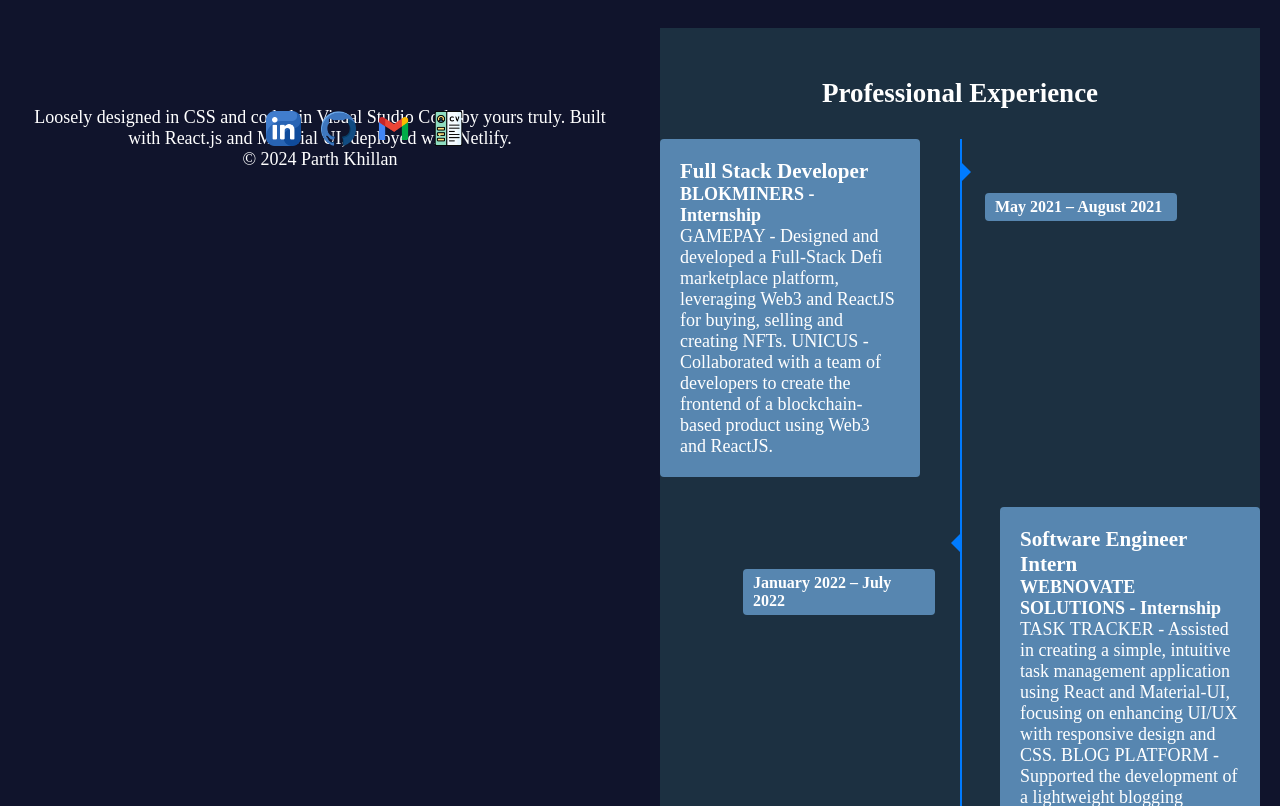
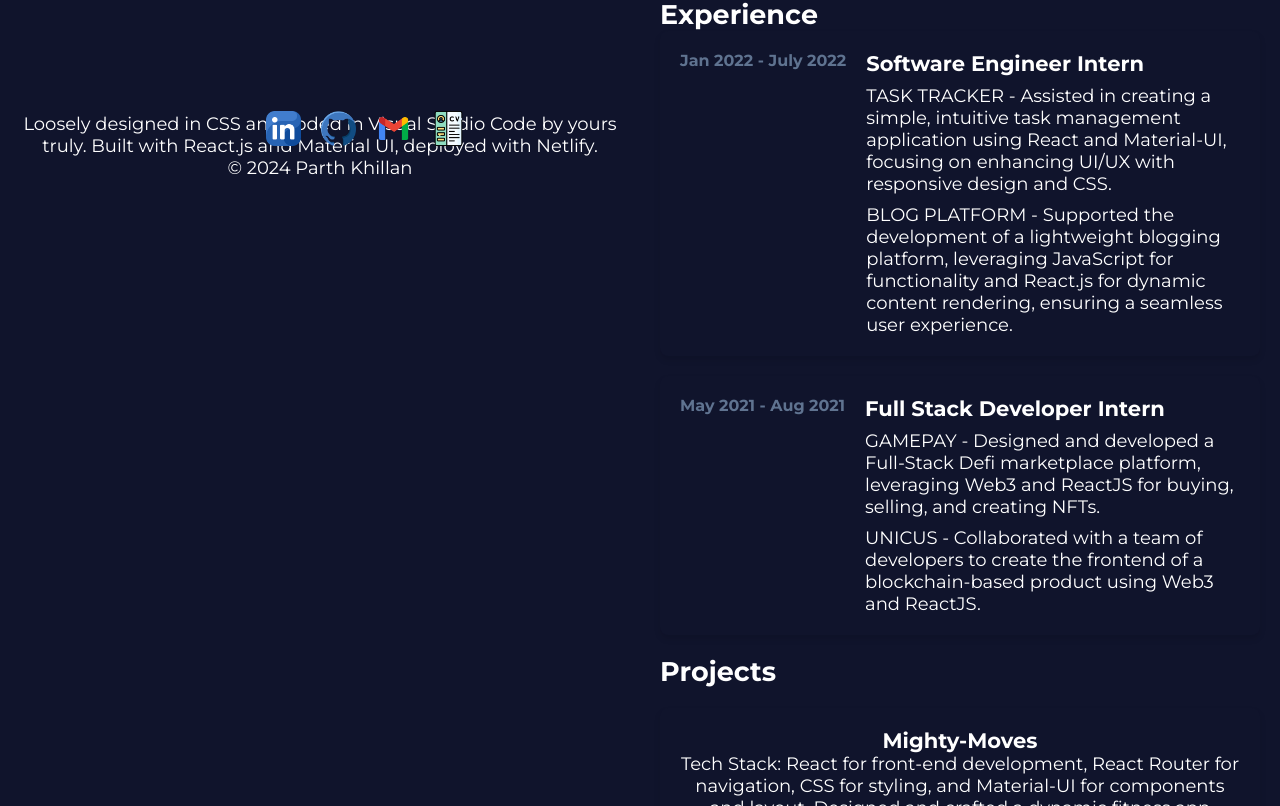
Before and after one commit to pkhillan04/portfolio, a React (Create React App) app: page / in a window 1280 px wide. Shown: the part 474-1280 px from the top of the page. Built offline with nearby package versions, Linux system fonts and the light colour scheme.

Commit message:
Modified exp. section, changed font

```diff
--- a/src/App.css
+++ b/src/App.css
@@ -1,3 +1,5 @@
+@import url('https://fonts.googleapis.com/css2?family=Montserrat:wght@400;700&display=swap');
+
 * {
   box-sizing: border-box;
   margin: 0;
@@ -5,7 +7,7 @@
 }
 
 body {
-  font-family: 'Roboto Slab', serif;
+  font-family: 'Montserrat', sans-serif;
   background-color: #10142c;
   color: white;
   font-size: 18px;
@@ -59,133 +61,75 @@ body {
 #about p {
   color: #FFF;
   /* Set the color of the paragraph text */
-  font-size: 1.2em;
+  font-size: 1em;
   /* Adjust the font size */
   line-height: 1.5;
   /* Set the line height for better readability */
 }
 
 
-#experience {
-  width: 100%;
-  padding: 50px 0;
-  background: #1C3041;
-  /* Assuming this is the background color */
-  color: white;
-  /* Assuming the text color should be white */
-}
-
 #experience .container {
-  width: 100%;
+  max-width: 600px;
   margin: 0 auto;
 }
 
-#experience h2 {
-  text-align: center;
-  margin-bottom: 30px;
+.exp-card {
+  display: flex;
+  flex-direction: column;
+  align-items: flex-start;
+  text-align: left;
+  background-color: #10142c;
+  transition: transform 0.3s ease-in-out;
+  border-radius: 8px;
+  box-shadow: 0 4px 6px rgba(0, 0, 0, 0.1);
+  margin-bottom: 20px;
+  padding: 20px;
+  overflow: hidden;
 }
 
-#experience .timeline {
-  position: relative;
-  display: flex;
-  flex-direction: column;
-  align-items: center;
+.exp-card:hover {
+  transform: scale(1.05);
+  background-color: rgba(255, 255, 255, 0.05);
 }
 
-#experience .timeline::before {
-  content: '';
-  position: absolute;
-  left: 50%;
-  top: 0;
-  bottom: 0;
-  width: 2px;
-  background: #007bff;
-  /* Color of the timeline */
-  z-index: 1;
-  /* Ensure the timeline is behind the content */
+.exp-content {
+  display: flex;
+  flex-direction: row;
 }
 
-#experience .entry {
-  display: flex;
-  justify-content: center;
-  /* Default alignment to center */
-  margin-bottom: 30px;
+.exp-date {
+  color: #5f7390;
+  /* or any color you want */
+  margin-right: 20px;
+  white-space: nowrap;
 }
 
-/* Specific alignment for each child */
-#experience .entry:nth-child(odd) {
-  justify-content: flex-start;
-  /* Aligns odd entries to the left */
+.exp-date p {
+  font-size: 16px;
+  font-weight: bold;
 }
 
-#experience .entry:nth-child(even) {
-  justify-content: flex-end;
-  /* Aligns even entries to the right */
+.exp-details {
+  flex-grow: 1;
+  /* Allows the details to fill the space */
 }
 
-#experience .entry:nth-child(odd) .entry1,
-#experience .entry:nth-child(even) .entry2 {
-  position: relative;
-  width: calc(50% - 40px);
-  /* Adjust the width of the entries */
-  background-color: #5786b0;
-  border-radius: 4px;
-  padding: 20px;
-  z-index: 2;
-  /* This ensures the entry is above the timeline */
-  color: white;
+.exp-card:hover {
+  background-color: rgba(255, 255, 255, 0.05);
 }
 
-#experience .entry .title {
-  position: absolute;
-  top: 20%;
-  transform: translateY(-50%);
-  /* This vertically centers the title */
-  padding: 5px 10px;
-  background-color: #5786b0;
-  /* Same as entry background */
-  border-radius: 4px;
-  color: white;
-  font-size: 16px;
-  font-weight: bold;
-  width: 12rem;
+.exp-card:hover h3 {
+  color: #56dbd4;
 }
 
-#experience .entry:nth-child(odd) .title {
-  left: 125%;
-  /* Place the title to the left of the odd entries */
+.exp-details h3 {
+  margin: 0;
+  /* Removes default margin from h3 */
 }
 
-#experience .entry:nth-child(even) .title {
-  right: 125%;
-  /* Place the title to the right of the even entries */
-}
-
-#experience .entry::after {
-  content: '';
-  position: absolute;
-  top: 50%;
-  transform: translateY(-90%) translateX(-50%);
-  width: 0;
-  height: 0;
-  border-style: solid;
-  z-index: 3;
-  /* Arrow should be above the timeline */
-}
-
-#experience .entry:nth-child(odd)::after {
-  /* Arrow for the odd entries */
-  left: 51%;
-  top: 5%;
-  border-width: 10px 0 10px 10px;
-  border-color: transparent transparent transparent #007bff;
-}
-
-#experience .entry:nth-child(even)::after {
-  /* Arrow for the even entries */
-  right: 49%;
-  border-width: 10px 10px 10px 0;
-  border-color: transparent #007bff transparent transparent;
+.exp-details p {
+  margin-top: 0.5em;
+  /* Adds a little space above the paragraph */
 }
 
 #projects .container {
@@ -204,7 +148,7 @@ body {
   /* Ensure text is centered */
   margin: 20px 0;
   /* Add some margin for spacing */
-  background-color: #5786b0;
+  background-color: #10142c;
   transition: transform 0.3s ease-in-out;
   border-radius: 8px;
   box-shadow: 0 4px 6px rgba(0, 0, 0, 0.1);
@@ -215,6 +159,11 @@ body {
 
 .project-card:hover {
   transform: scale(1.05);
+  background-color: rgba(255, 255, 255, 0.05);
+}
+
+.project-card:hover h3 {
+  color: #56dbd4;
 }
 
 .project-card .project-image {
--- a/src/App.js
+++ b/src/App.js
@@ -134,38 +134,42 @@ function App() {
         </section>
 
         <section id="experience">
-          <h2>Professional Experience</h2>
           <div className="container">
-            <div className="timeline">
-              <div className="entry">
-                <div className="entry1">
-                  <div className="title">May 2021 – August 2021</div>
-                  <div className="content">
-                    <h3>Full Stack Developer</h3>
-                    <h4>BLOKMINERS - Internship</h4>
-                    <p>GAMEPAY - Designed and developed a Full-Stack Defi marketplace platform, leveraging Web3 and ReactJS for buying, selling and creating NFTs.
-                      UNICUS - Collaborated with a team of developers to create the frontend of a blockchain-based product using Web3 and ReactJS.</p>
-                  </div>
-                  <div className="arrow-left"></div>
+            <h2>Experience</h2>
+
+            <div className="exp-card" tabIndex="0">
+              <div className="exp-content">
+                <div className="exp-date">
+                  <p>Jan 2022 - July 2022</p>
+                </div>
+                <div className="exp-details">
+                  <h3>Software Engineer Intern</h3>
+                  <p>TASK TRACKER - Assisted in creating a simple, intuitive task management application using React
+                    and Material-UI, focusing on enhancing UI/UX with responsive design and CSS.</p>
+                  <p>BLOG PLATFORM - Supported the development of a lightweight blogging platform, leveraging
+                    JavaScript for functionality and React.js for dynamic content rendering, ensuring a seamless user
+                    experience.</p>
                 </div>
               </div>
-              <div className="entry">
-                <div className="entry2">
-                  <div className="title">January 2022 – July 2022</div>
-                  <div className="content">
-                    <h3>Software Engineer Intern</h3>
-                    <h4>WEBNOVATE SOLUTIONS - Internship</h4>
-                    <p>
-                      TASK TRACKER - Assisted in creating a simple, intuitive task management application using React and Material-UI, focusing on enhancing UI/UX with responsive design and CSS.
-                      BLOG PLATFORM - Supported the development of a lightweight blogging platform, leveraging JavaScript for functionality and React for dynamic content rendering, ensuring a seamless user experience.
-                    </p>
-                  </div>
-                  <div className="arrow-right"></div>
+            </div>
+
+            <div className="exp-card" tabIndex="0">
+              <div className="exp-content">
+                <div className="exp-date">
+                  <p>May 2021 - Aug 2021</p>
+                </div>
+                <div className="exp-details">
+                  <h3>Full Stack Developer Intern</h3>
+                  <p>GAMEPAY - Designed and developed a Full-Stack Defi marketplace platform, leveraging Web3 and
+                    ReactJS for buying, selling, and creating NFTs.</p>
+                  <p>UNICUS - Collaborated with a team of developers to create the frontend of a blockchain-based product
+                    using Web3 and ReactJS.</p>
                 </div>
               </div>
             </div>
           </div>
-        </section>
+        </section >
+
 
         <section id="projects">
           <div className="container">
@@ -256,7 +260,7 @@ function App() {
           </div>
 
         </section>
-      </div>
+      </div >
       <div id="cursor" style={cursorBackgroundStyle}></div>
     </div >
   );
```
